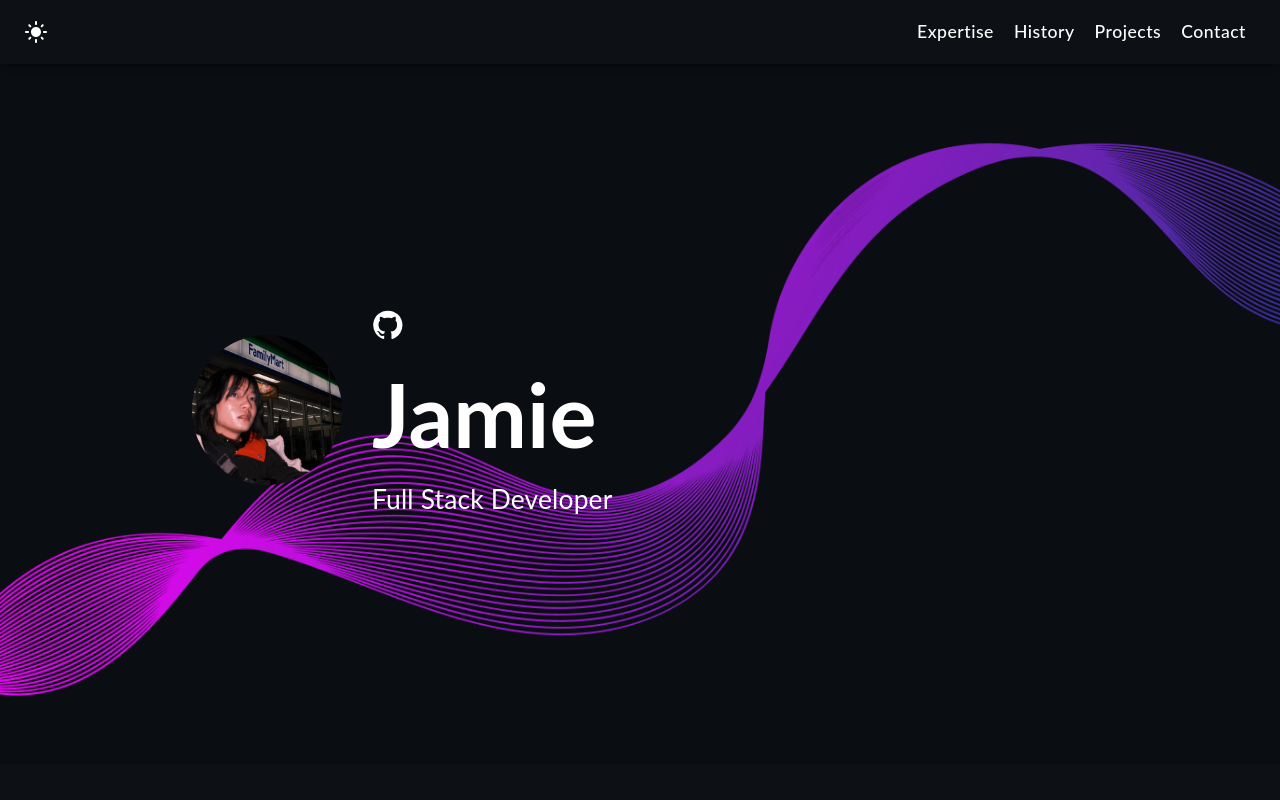
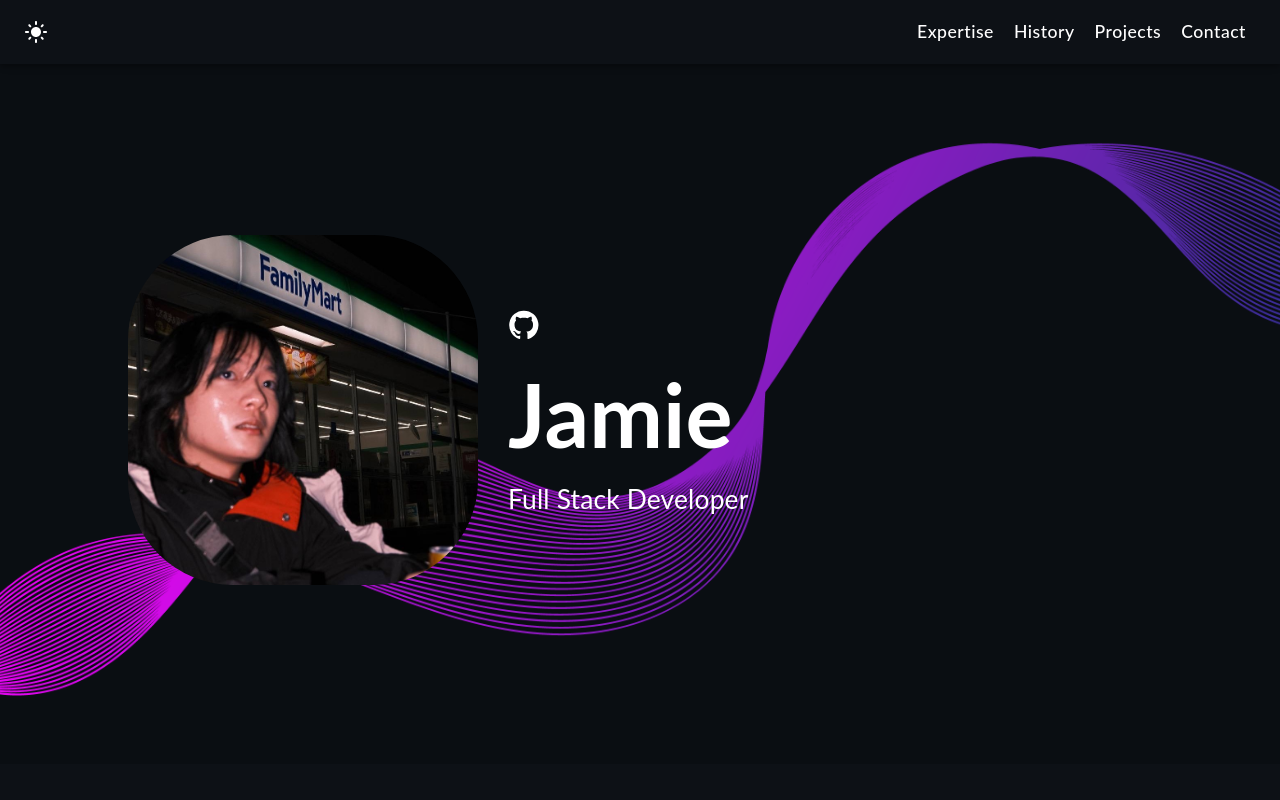
Before and after one commit to anijam99/Portfolio, a React (Create React App) app: page / in a window 1280 px wide. Shown: the top 800 px of the page. Built offline with nearby package versions, Linux system fonts and the light colour scheme.

Commit message:
change avatar justification and size

```diff
--- a/src/assets/styles/Main.scss
+++ b/src/assets/styles/Main.scss
@@ -8,7 +8,7 @@
     justify-content: flex-start;
     align-items: center;
     width: 100%;
-    padding: 0px 15%;
+    padding: 0px 10%;
     min-height: 700px;
     background-image: url("../images/bg-dark.png");
     background-repeat: no-repeat;
@@ -52,8 +52,8 @@
 .about-section .image-wrapper {
     z-index: 2;
     img {
-        width: 150px;
-        border-radius: 50%;
+        width: 350px;
+        border-radius: 30%;
     }
 }
 
--- a/src/components/Main.tsx
+++ b/src/components/Main.tsx
@@ -3,6 +3,7 @@ import GitHubIcon from '@mui/icons-material/GitHub';
 import LinkedInIcon from '@mui/icons-material/LinkedIn';
 import '../assets/styles/Main.scss';
 import avatar from '../assets/images/avatar.jpg';
+
 
 function Main() {
 
@@ -18,7 +19,6 @@ function Main() {
           </div>
           <h1>Jamie</h1>
           <p>Full Stack Developer</p>
-
           <div className="mobile_social_icons">
             <a href="https://github.com/anijam99" target="_blank" rel="noreferrer"><GitHubIcon/></a>
           </div>
```
